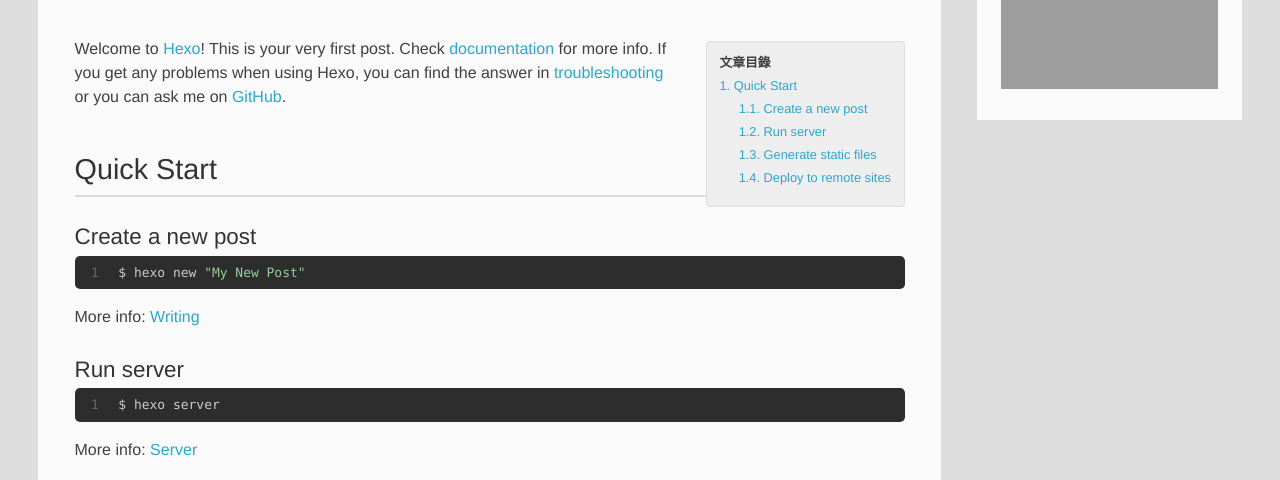
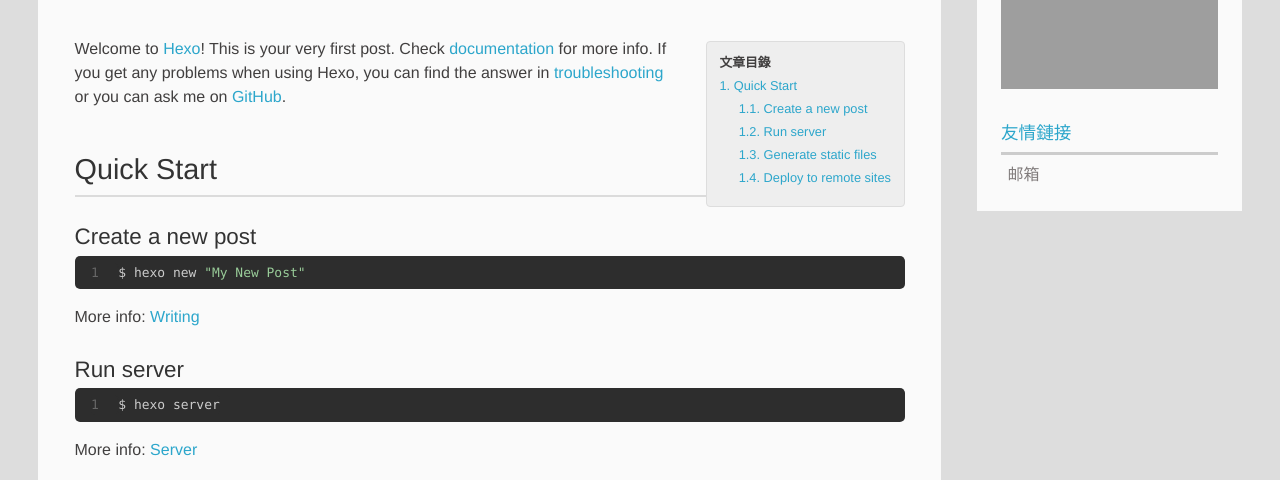
Before and after one commit to hd5970/hd5970.github.io, a plain HTML site: page 2015/03/19/hello-world/index.html in a window 1280 px wide. Shown: the part 320-800 px from the top of the page. Drawn offline with Linux system fonts and the light colour scheme; grey boxes are pictures that could not be loaded; a script that the page names is missing.

Commit message:
Site updated: 2015-03-19 18:30:45

```diff
--- a/2015/03/19/hello-world/index.html
+++ b/2015/03/19/hello-world/index.html
@@ -159,8 +159,18 @@ Quick">
 </div>
 
 
+  <div class="linkslist">
+  <p class="asidetitle">友情鏈接</p>
+    <ul>
 
+          <li>
 
+            	<a href="mailto:call.of.mx@gmail.com" target="_blank" title="邮箱">邮箱</a>
+
+          </li>
+
+    </ul>
+</div>
 
 
 
```
Also changed, not shown: index.html (+10 -0 lines).
